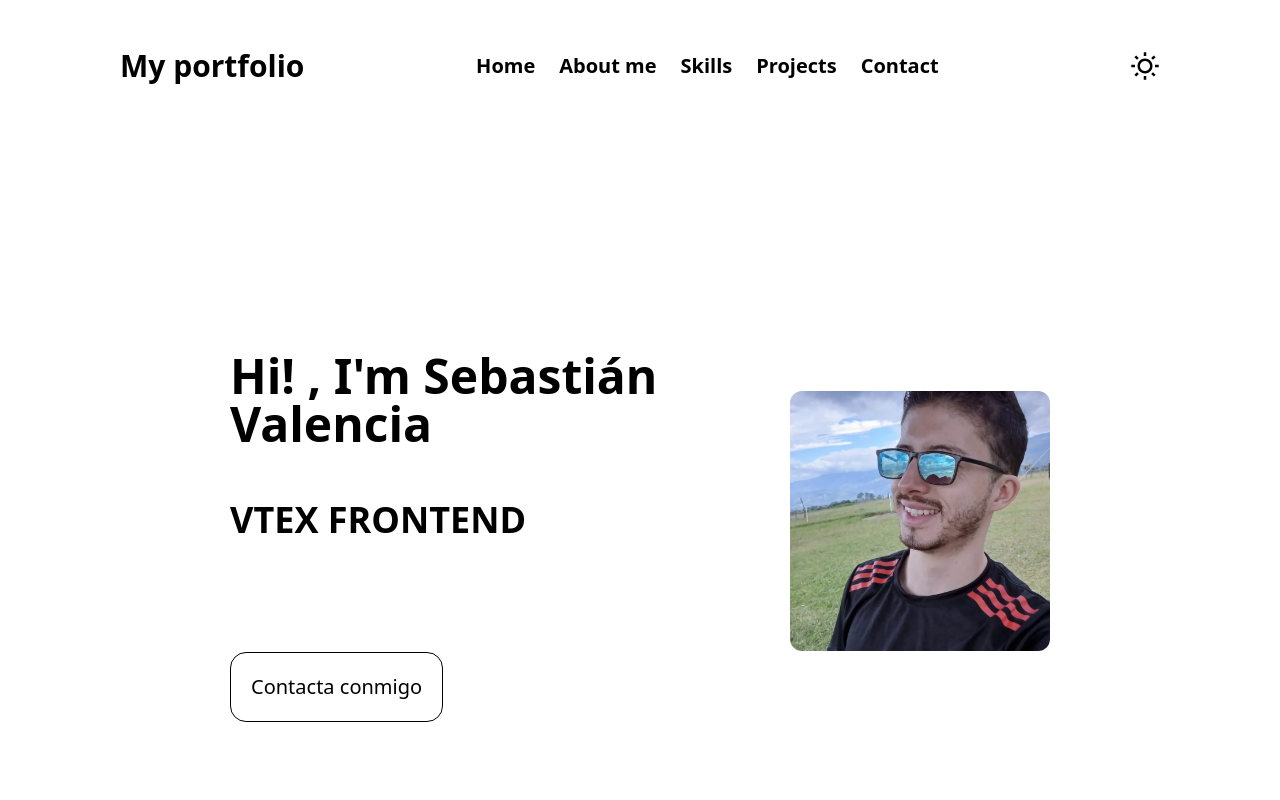
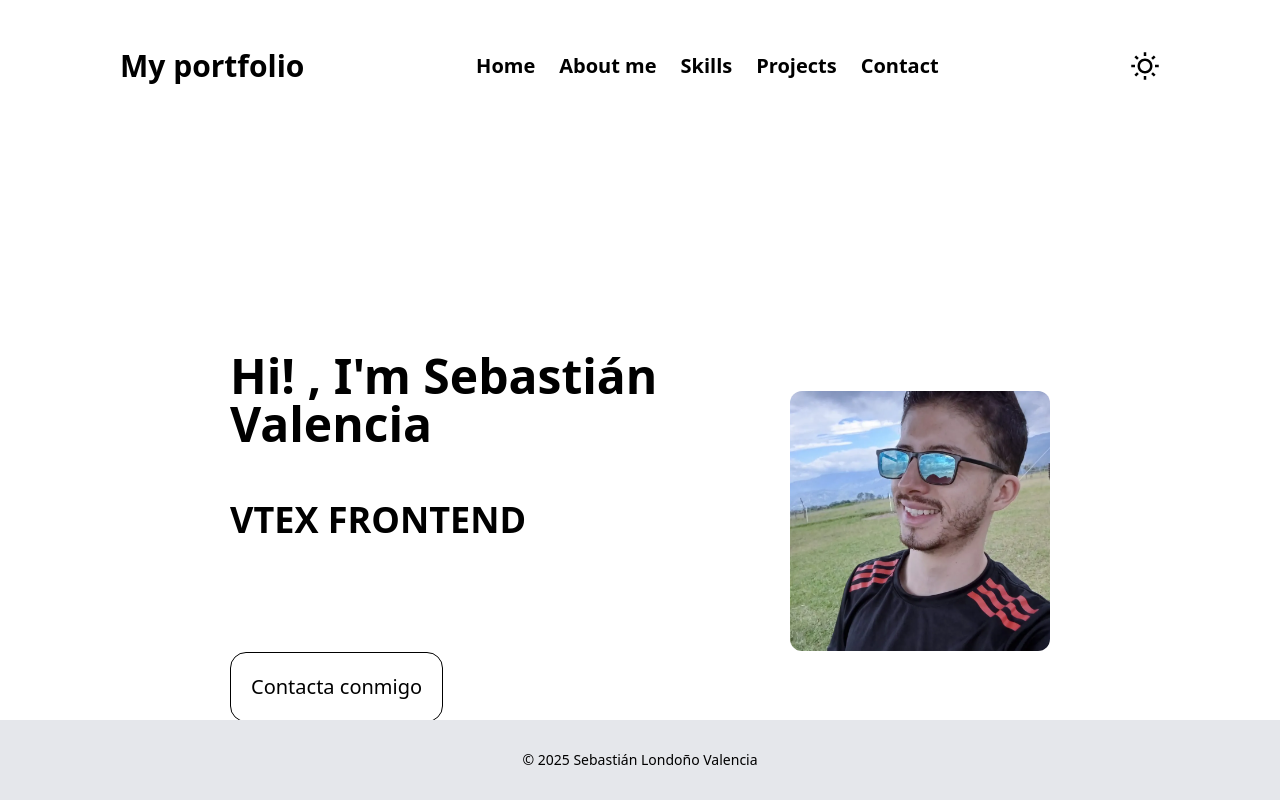
Before and after one commit to SebasProgrammer2021/my_portafolio, a Next.js app: page / in a window 1280 px wide. Shown: the top 800 px of the page. Built offline with nearby package versions, Linux system fonts and the light colour scheme; a web font is replaced by a local one.

Commit message:
fix: ajuste footer

```diff
--- a/src/app/layout.tsx
+++ b/src/app/layout.tsx
@@ -34,9 +34,9 @@ export default function RootLayout({
         <main className="flex flex-col min-h-screen pt-28 pb-44">
           {children}
         </main>
-        {/* <footer className="flex justify-center items-center h-20 bg-gray-200 dark:bg-neutral-800 text-black dark:text-white">
-          <p className="text-sm">© 2025 Sebastián Londoño Valencia</p>
-        </footer> */}
+        <footer className="fixed bottom-0 left-0 right-0 h-20 bg-gray-200 dark:bg-neutral-800 text-black dark:text-white text-center flex items-center justify-center">
+          <p className="text-sm text-black dark:text-white">© 2025 Sebastián Londoño Valencia</p>
+        </footer>
       </body>
     </html>
   );
```
